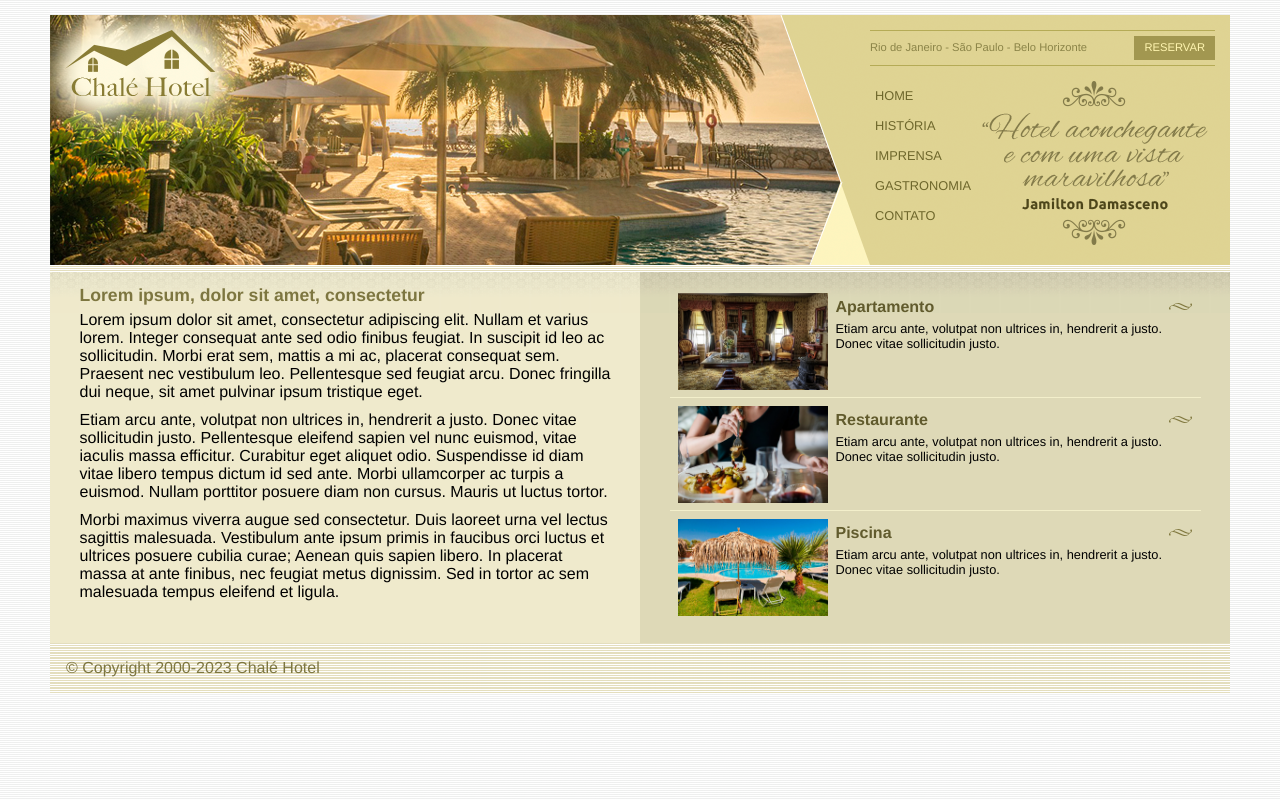
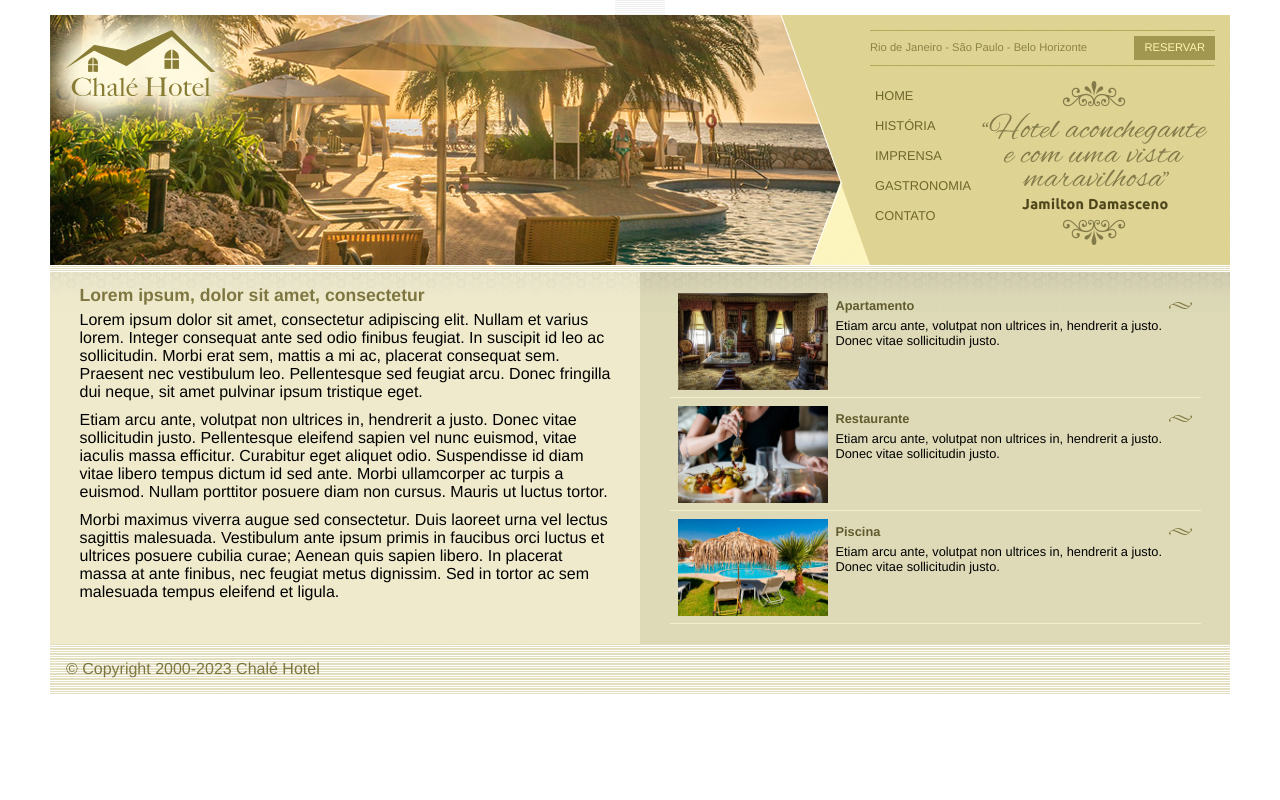
Before and after one commit to Suellenk13/chaleHotel, a plain HTML site: page index.html in a window 1280 px wide. Drawn offline with Linux system fonts and the light colour scheme.

Commit message:
Update main.css

```diff
--- a/resources/main.css
+++ b/resources/main.css
@@ -5,7 +5,7 @@
 
 body {
     font-family: Helvetica, "Trebuchet MS", sans-serif;
-    background: #fff url(../resources/img/bg.png);
+    background: #fff url(../resources/img/bg.png) no-repeat top;
     margin: 15px;
 }
 
@@ -60,20 +60,14 @@ body {
 }
 
 #conteudo-menu {
-    margin-left: 90px;
-    margin-right: 15px;
+    margin: 0 15px 0 90px;
     padding-top: 15px;
-}
-
-a {
-    text-decoration: none;
 }
 
 #menu-locais {
     border-bottom: 1px solid #b5ab56;
     border-top: 1px solid #b5ab56;
-    padding-top: 5px;
-    padding-bottom: 5px;
+    padding: 5px 0;
     font-size: 0.7em;
     color: #8b8448;
     justify-content: space-between;
@@ -140,6 +134,40 @@ ul#navegacao a:hover {
     padding: 20px 0px;
 }
 
+/*formatações da area lateral (beneficios)*/
+#beneficios li {
+    border-bottom: 1px solid #f3efcb;
+    height: 6em;
+    padding: 8px;
+  }
+
+  #beneficios li:hover {
+    background-color: #f6f3d6;
+    cursor: pointer;
+  }
+
+  .edit {
+    border-bottom: inherit;
+  }
+
+  #beneficios li a {
+    color: #000;
+    display: flex;
+    font-size: 0.8em;
+  }
+
+  #beneficios li a img {
+    margin-right: 8px;
+  }
+
+  #beneficios li a h3 {
+    background: url(img/ornamento.png) no-repeat center right;
+    color: #615b2d;
+    font-size: 1em;
+    padding: 5px 0;
+  }
+
+
 /*conteúdo*/
 .conteudo {
     margin: 0 auto;
@@ -154,6 +182,10 @@ ul#navegacao a:hover {
 }
 
 /*formatações de textos*/
+a {
+    text-decoration: none;
+}
+
 h2 {
     color: #7d7640;
     font-size: 1.1em;
@@ -164,39 +196,3 @@ p {
     font-size: 1em;
     margin-bottom: 10px;
 }
-
-/*formatações da area lateral*/
-#beneficios li {
-    padding: 8px;
-    border-bottom: 1px solid #f3efcb;
-    height: 6em;
-}
-
-#beneficios li.edit{
-    border-bottom: inherit;
-}
-
-#beneficios li:hover {
-    background-color: #f6f3d6;
-    cursor: pointer;
-}
-
-#beneficios li a {
-    display: flex;
-}
-
-#beneficios li a img {
-    margin-right: 8px;
-}
-
-#beneficios li a p {
-    font-size: 0.8em;
-    color: #000;
-}
-
-#beneficios li a h3 {
-    font-size: 1em;
-    color: #615b2d;
-    padding: 5px 0;
-    background: url(img/ornamento.png) no-repeat center right;
-}
```
